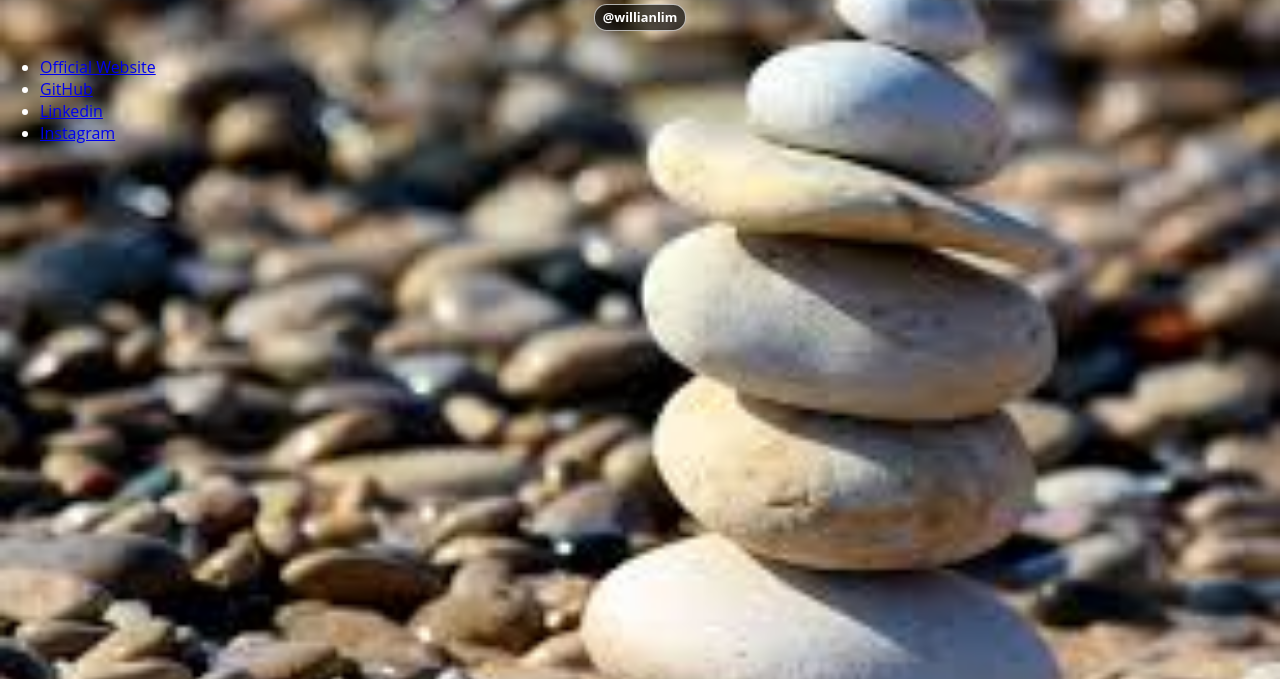
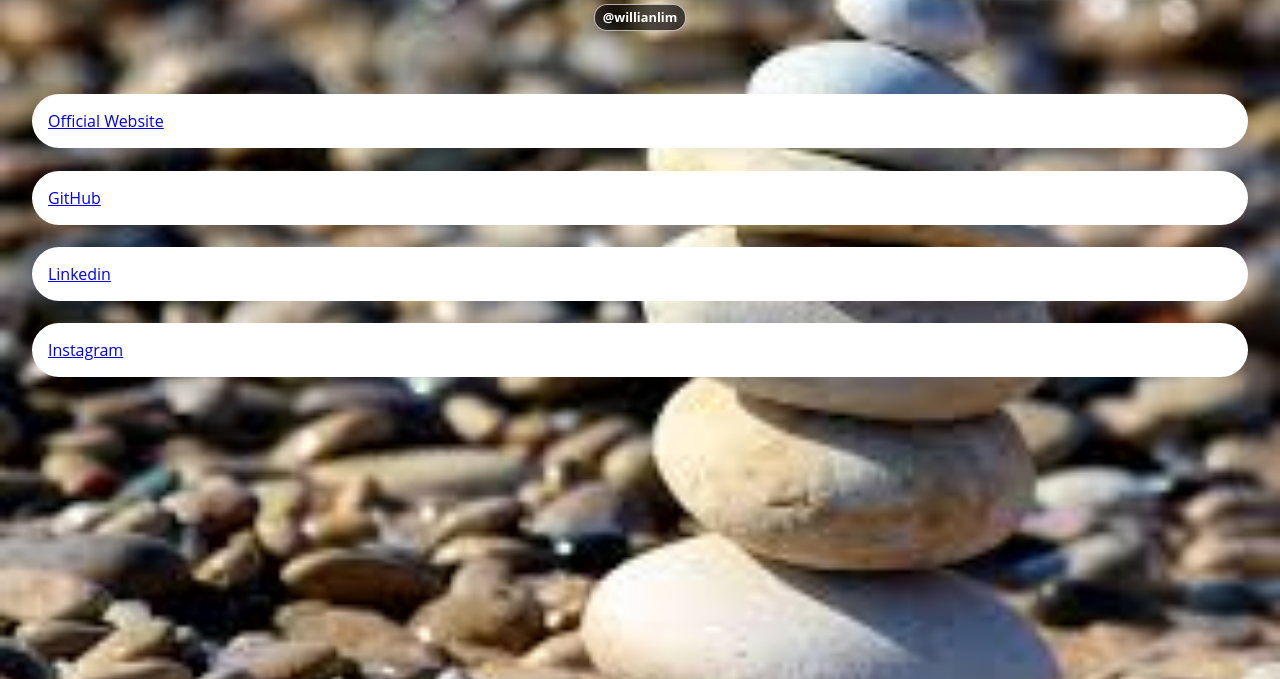
Before and after one commit to willianlim/link_tree, a plain HTML site: page index.html in a window 1280 px wide. Shown: the part 121-800 px from the top of the page. Drawn offline with Linux system fonts and the light colour scheme.

Commit message:
style the link list

```diff
--- a/style.css
+++ b/style.css
@@ -36,3 +36,17 @@ header > h1 {
 	padding: 0.3em 0.6em;
 	border: 1px solid #fffa;
 }
+
+ul {
+	box-sizing: border-box;
+	list-style: none;
+	margin: 0 auto;
+	padding: 2em;
+}
+
+ul > li {
+	background-color: #fff;
+	border-radius: 10em;
+	padding: 1em;
+	margin: 1.4em 0;
+}
```
